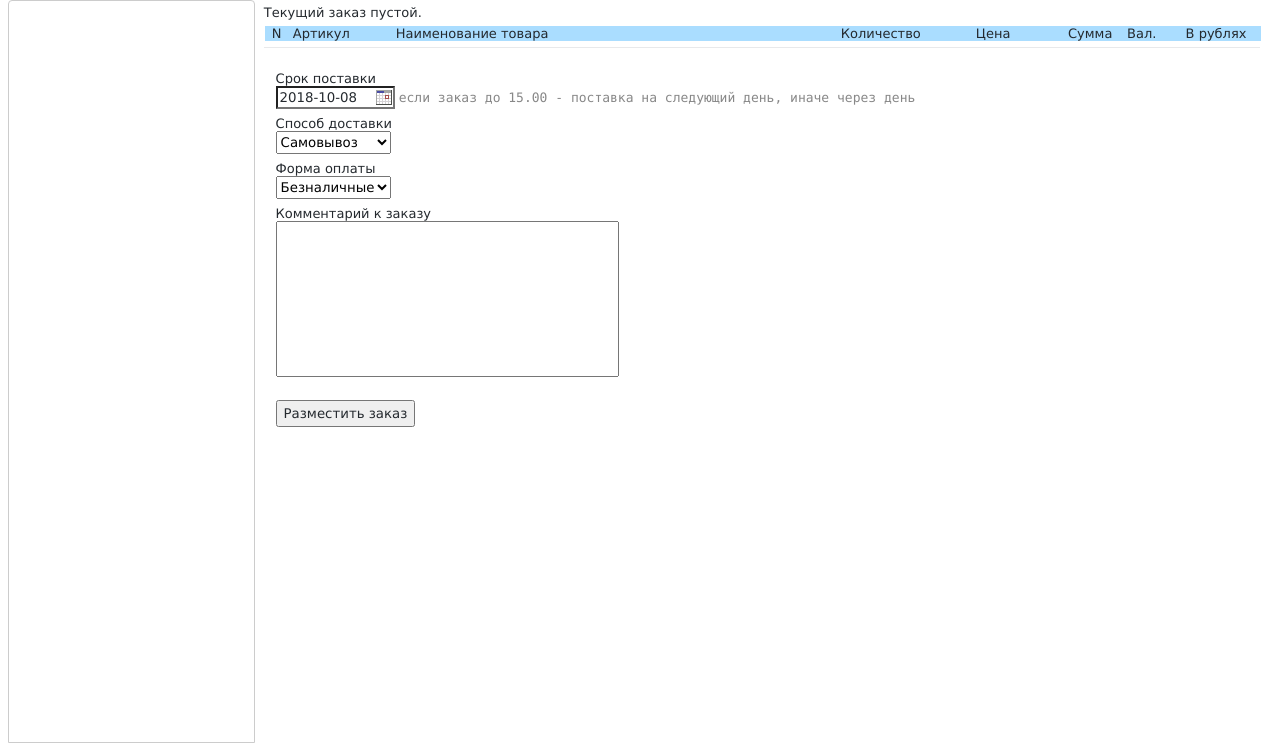
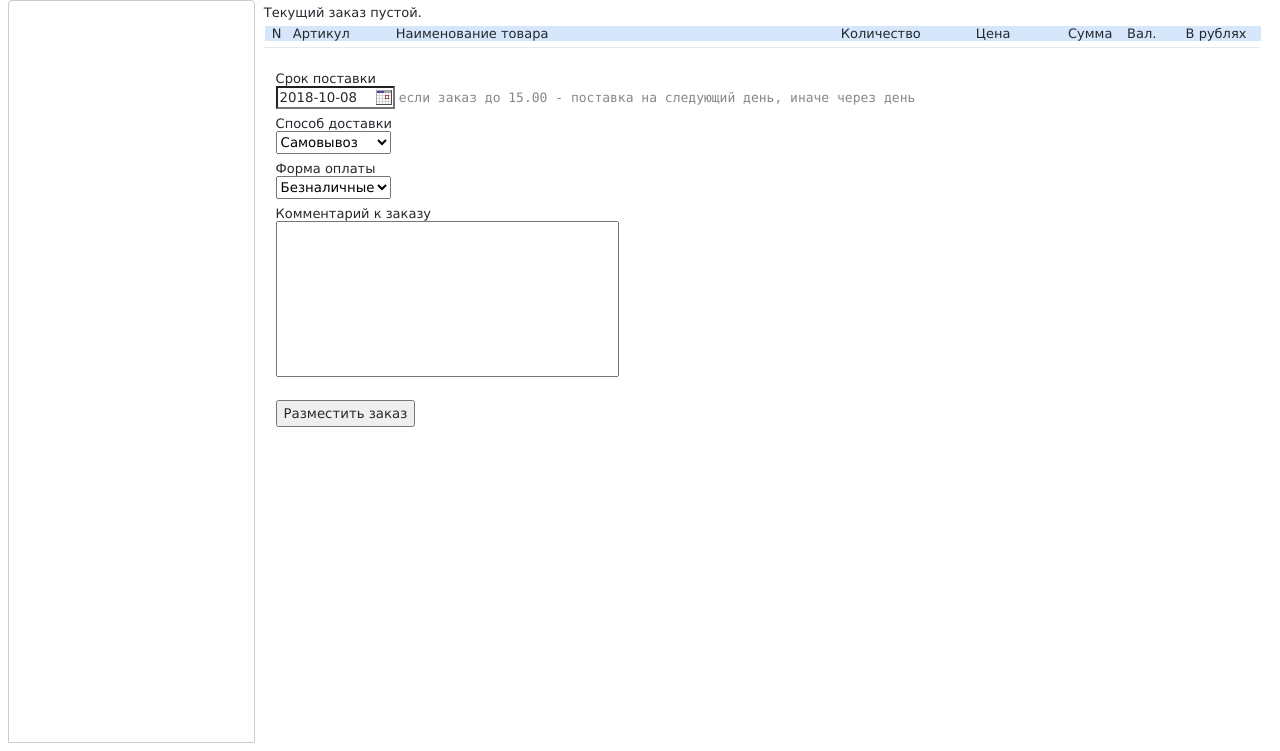
Before and after one commit to mazaloff/b2b.santex.su, a Django app: page /order/create/ in a window 1280 px wide. Shown: the part 53-804 px from the top of the page. Run offline with Django 3.2, Linux system fonts and the light colour scheme; the visitor is signed in with stand-in values (Sample User, id 1); data that the repository does not hold is empty; parts of the project's set-up code (start-up, migrations or seed data) failed here and were passed over; some libraries are stand-ins or nearby versions.

Commit message:
20181007

```diff
--- a/san_site/static/css/base.css
+++ b/san_site/static/css/base.css
@@ -231,7 +231,7 @@ input#btn_enter_quantity_cart {
 }
 
 a.order-create {
-    background-color: #e7f4f9;
+    background-color: #f3f8ff;
     padding: 2px 2px 2px 0;
     text-decoration: none;
 }
--- a/san_site/static/css/table.css
+++ b/san_site/static/css/table.css
@@ -135,7 +135,7 @@
 #goods_cart th div {
     position: absolute;
     margin-top: -20px;
-    background: #adf;
+    background: #d7e7fb;
     font-weight: normal
 }
 
@@ -148,7 +148,7 @@
 }
 
 #goods_cart tbody tr:hover {
-    background: #adf;
+    background: #d7e7fb;
 }
 
 #goods_cart th#cart_table_1 {
--- a/san_site/templates/cart/goods_cart_user.html
+++ b/san_site/templates/cart/goods_cart_user.html
@@ -3,9 +3,9 @@
     <table>
         <colgroup>
             <col>
-            <col style="background:#e7f4f9;">
+            <col style="background:#f3f8ff;">
             <col>
-            <col style="background:#e7f4f9">
+            <col style="background:#f3f8ff">
         </colgroup>
         <thead style="background: #ffffff;">
         <tr>
--- a/san_site/templates/orders/goods_order.html
+++ b/san_site/templates/orders/goods_order.html
@@ -3,9 +3,9 @@
     <table>
         <colgroup>
             <col>
-            <col style="background:#e7f4f9;">
+            <col style="background:#f3f8ff;">
             <col>
-            <col style="background:#e7f4f9">
+            <col style="background:#f3f8ff">
         </colgroup>
         <thead style="background: #ffffff;">
         <tr>
```
